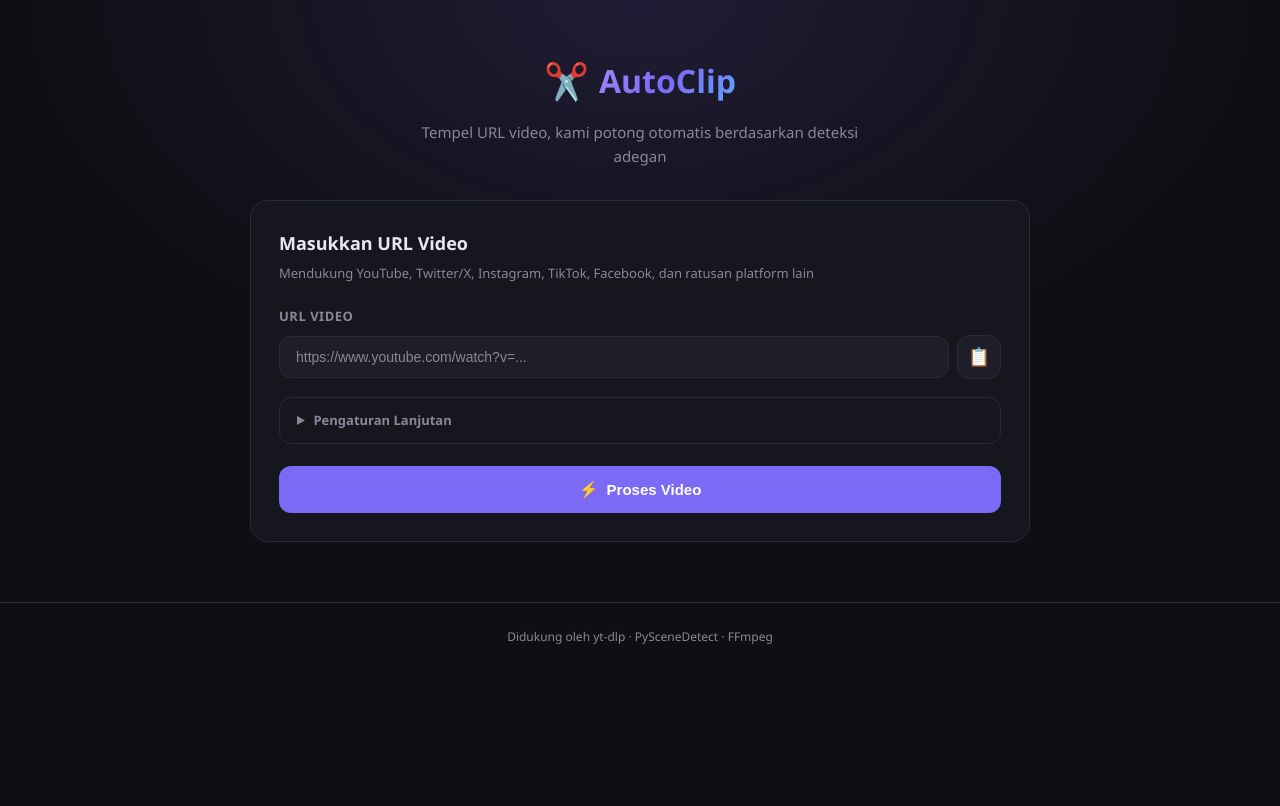
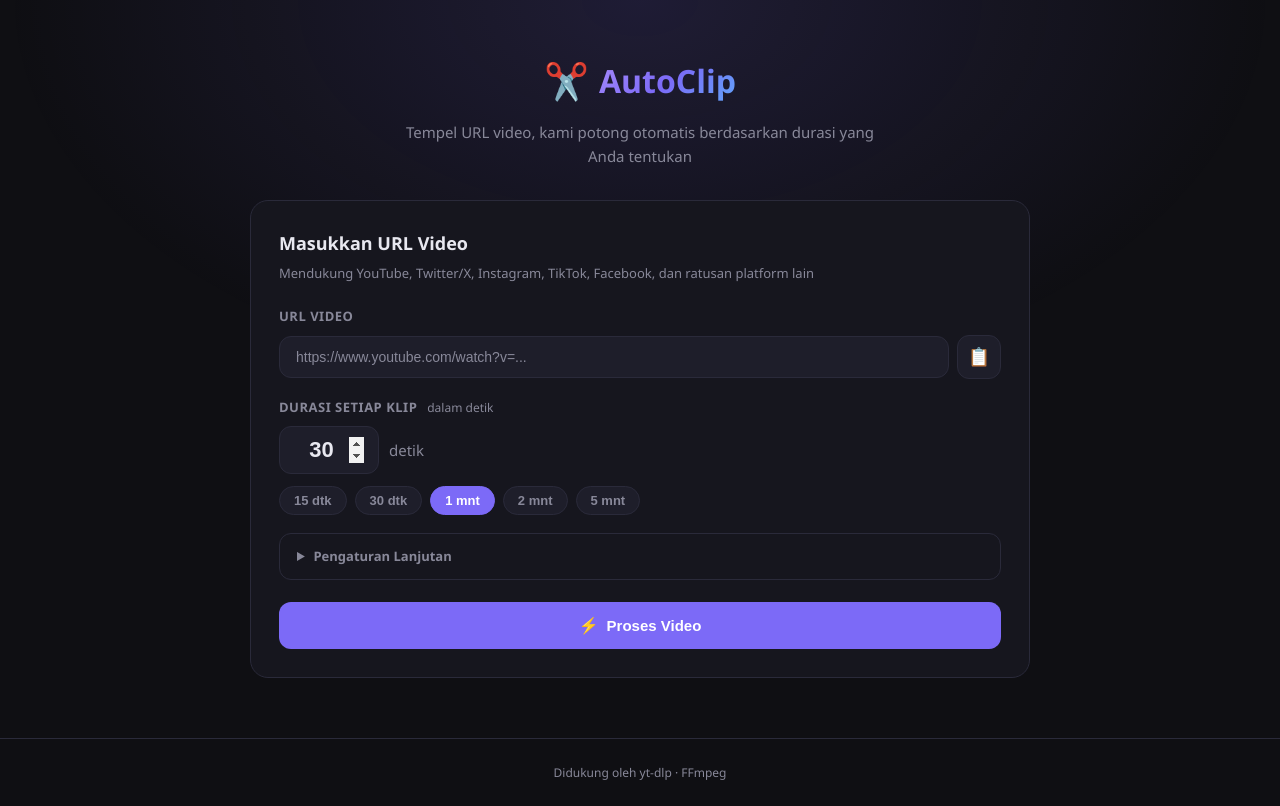
Before and after one commit to mhailcoc3006-creator/clipper, a Flask app: page / in a window 1280 px wide. Before the commit the page ends 644 px from the top, so only its background shows below. Run offline with Flask 3, Linux system fonts and the light colour scheme.

Commit message:
Update video processing to allow duration-based clipping
Replace scene detection with duration-based clipping in main.py, updating templates/index.html and static/app.js to include new UI elements for clip duration and overlap settings.

Replit-Commit-Author: Agent
Replit-Commit-Session-Id: 441f61ff-4ac0-4e70-a198-37b08dabe636
Replit-Commit-Checkpoint-Type: full_checkpoint
Replit-Commit-Event-Id: 9aa9119c-8ad3-4db2-b26d-b087df62e095
Replit-Commit-Screenshot-Url: https://storage.googleapis.com/screenshot-production-us-central1/24d555d7-e459-493b-b2a6-2785e6e0c36f/441f61ff-4ac0-4e70-a198-37b08dabe636/iZmavrS
Replit-Helium-Checkpoint-Created: true

```diff
--- a/main.py
+++ b/main.py
@@ -1,9 +1,8 @@
 import os
 import uuid
 import threading
-import json
 import subprocess
-import re
+import math
 from flask import Flask, request, jsonify, send_from_directory, render_template
 from flask_cors import CORS
 
@@ -18,11 +17,22 @@ os.makedirs(CLIPS_FOLDER, exist_ok=True)
 jobs = {}
 
 
-def sanitize_filename(name):
-    return re.sub(r'[^\w\-_.]', '_', name)
+def get_video_duration(video_path):
+    result = subprocess.run(
+        [
+            "ffprobe", "-v", "error",
+            "-show_entries", "format=duration",
+            "-of", "default=noprint_wrappers=1:nokey=1",
+            video_path,
+        ],
+        capture_output=True,
+        text=True,
+        timeout=30,
+    )
+    return float(result.stdout.strip())
 
 
-def run_job(job_id, url, threshold, min_scene_len):
+def run_job(job_id, url, clip_duration, overlap):
     try:
         jobs[job_id]["status"] = "downloading"
         jobs[job_id]["progress"] = 5
@@ -49,72 +59,42 @@ def run_job(job_id, url, threshold, min_scene_len):
             jobs[job_id]["message"] = f"Gagal mengunduh video: {dl_result.stderr[-300:]}"
             return
 
-        jobs[job_id]["progress"] = 40
-        jobs[job_id]["status"] = "detecting"
-        jobs[job_id]["message"] = "Mendeteksi adegan..."
+        jobs[job_id]["progress"] = 45
+        jobs[job_id]["status"] = "analyzing"
+        jobs[job_id]["message"] = "Menganalisis durasi video..."
 
-        scene_list_path = os.path.join(UPLOAD_FOLDER, f"{job_id}_scenes.json")
+        total_duration = get_video_duration(video_path)
+        step = clip_duration - overlap
+        if step <= 0:
+            step = clip_duration
 
-        detect_result = subprocess.run(
-            [
-                "python", "-c",
-                f"""
-import json
-from scenedetect import open_video, SceneManager
-from scenedetect.detectors import ContentDetector
+        starts = []
+        t = 0.0
+        while t < total_duration:
+            starts.append(t)
+            t += step
 
-video = open_video(r"{video_path}")
-scene_manager = SceneManager()
-scene_manager.add_detector(ContentDetector(threshold={threshold}, min_scene_len={min_scene_len}))
-scene_manager.detect_scenes(video)
-scenes = scene_manager.get_scene_list()
-result = []
-for start, end in scenes:
-    result.append({{"start": start.get_seconds(), "end": end.get_seconds()}})
-with open(r"{scene_list_path}", "w") as f:
-    json.dump(result, f)
-print(f"Found {{len(result)}} scenes")
-"""
-            ],
-            capture_output=True,
-            text=True,
-            timeout=300,
-        )
-
-        if detect_result.returncode != 0:
-            jobs[job_id]["status"] = "error"
-            jobs[job_id]["message"] = f"Gagal deteksi adegan: {detect_result.stderr[-300:]}"
-            return
-
-        with open(scene_list_path, "r") as f:
-            scenes = json.load(f)
-
-        if not scenes:
-            jobs[job_id]["status"] = "error"
-            jobs[job_id]["message"] = "Tidak ada adegan yang terdeteksi. Coba turunkan nilai threshold."
-            return
-
-        jobs[job_id]["progress"] = 60
+        total_clips = len(starts)
+        jobs[job_id]["total_scenes"] = total_clips
+        jobs[job_id]["progress"] = 55
         jobs[job_id]["status"] = "clipping"
-        jobs[job_id]["message"] = f"Memotong {len(scenes)} adegan..."
-        jobs[job_id]["total_scenes"] = len(scenes)
+        jobs[job_id]["message"] = f"Memotong menjadi {total_clips} klip..."
 
         clips = []
-        for i, scene in enumerate(scenes):
+        for i, start in enumerate(starts):
+            actual_duration = min(clip_duration, total_duration - start)
+            if actual_duration < 1.0:
+                break
+
             clip_filename = f"{job_id}_clip_{i+1:03d}.mp4"
             clip_path = os.path.join(CLIPS_FOLDER, clip_filename)
-            start = scene["start"]
-            duration = scene["end"] - scene["start"]
-
-            if duration < 0.5:
-                continue
 
             cut_result = subprocess.run(
                 [
                     "ffmpeg", "-y",
                     "-ss", str(start),
                     "-i", video_path,
-                    "-t", str(duration),
+                    "-t", str(actual_duration),
                     "-c:v", "libx264",
                     "-c:a", "aac",
                     "-movflags", "+faststart",
@@ -122,7 +102,7 @@ print(f"Found {{len(result)}} scenes")
                 ],
                 capture_output=True,
                 text=True,
-                timeout=120,
+                timeout=180,
             )
 
             if cut_result.returncode == 0 and os.path.exists(clip_path):
@@ -131,19 +111,17 @@ print(f"Found {{len(result)}} scenes")
                     "filename": clip_filename,
                     "index": i + 1,
                     "start": round(start, 2),
-                    "end": round(scene["end"], 2),
-                    "duration": round(duration, 2),
+                    "end": round(start + actual_duration, 2),
+                    "duration": round(actual_duration, 2),
                     "size_bytes": size_bytes,
                 })
 
-            progress = 60 + int((i + 1) / len(scenes) * 35)
+            progress = 55 + int((i + 1) / total_clips * 40)
             jobs[job_id]["progress"] = progress
             jobs[job_id]["clips_done"] = i + 1
 
         if os.path.exists(video_path):
             os.remove(video_path)
-        if os.path.exists(scene_list_path):
-            os.remove(scene_list_path)
 
         jobs[job_id]["status"] = "done"
         jobs[job_id]["progress"] = 100
@@ -164,11 +142,13 @@ def index():
 def process_video():
     data = request.get_json()
     url = data.get("url", "").strip()
-    threshold = float(data.get("threshold", 27.0))
-    min_scene_len = int(data.get("min_scene_len", 15))
+    clip_duration = float(data.get("clip_duration", 30))
+    overlap = float(data.get("overlap", 0))
 
     if not url:
         return jsonify({"error": "URL tidak boleh kosong"}), 400
+    if clip_duration < 1:
+        return jsonify({"error": "Durasi klip minimal 1 detik"}), 400
 
     job_id = str(uuid.uuid4())[:8]
     jobs[job_id] = {
@@ -179,7 +159,7 @@ def process_video():
         "url": url,
     }
 
-    thread = threading.Thread(target=run_job, args=(job_id, url, threshold, min_scene_len))
+    thread = threading.Thread(target=run_job, args=(job_id, url, clip_duration, overlap))
     thread.daemon = True
     thread.start()
 
--- a/static/app.js
+++ b/static/app.js
@@ -4,10 +4,9 @@ let pollInterval = null;
 const urlInput = document.getElementById("urlInput");
 const processBtn = document.getElementById("processBtn");
 const pasteBtn = document.getElementById("pasteBtn");
-const thresholdInput = document.getElementById("thresholdInput");
-const thresholdValue = document.getElementById("thresholdValue");
-const minSceneInput = document.getElementById("minSceneInput");
-const minSceneValue = document.getElementById("minSceneValue");
+const clipDurationInput = document.getElementById("clipDurationInput");
+const overlapInput = document.getElementById("overlapInput");
+const overlapValue = document.getElementById("overlapValue");
 
 const progressCard = document.getElementById("progressCard");
 const progressBar = document.getElementById("progressBar");
@@ -24,13 +23,25 @@ const clearAllBtn = document.getElementById("clearAllBtn");
 const errorCard = document.getElementById("errorCard");
 const errorMessage = document.getElementById("errorMessage");
 
-// Range inputs live update
-thresholdInput.addEventListener("input", () => {
-    thresholdValue.textContent = thresholdInput.value;
+// Preset buttons
+document.querySelectorAll(".preset-btn").forEach((btn) => {
+    btn.addEventListener("click", () => {
+        document.querySelectorAll(".preset-btn").forEach((b) => b.classList.remove("active"));
+        btn.classList.add("active");
+        clipDurationInput.value = btn.dataset.val;
+    });
 });
 
-minSceneInput.addEventListener("input", () => {
-    minSceneValue.textContent = minSceneInput.value;
+clipDurationInput.addEventListener("input", () => {
+    document.querySelectorAll(".preset-btn").forEach((b) => b.classList.remove("active"));
+    const val = parseInt(clipDurationInput.value);
+    document.querySelectorAll(".preset-btn").forEach((b) => {
+        if (parseInt(b.dataset.val) === val) b.classList.add("active");
+    });
+});
+
+overlapInput.addEventListener("input", () => {
+    overlapValue.textContent = overlapInput.value + " dtk";
 });
 
 // Paste button
@@ -46,7 +57,6 @@ pasteBtn.addEventListener("click", async () => {
 
 // Process button
 processBtn.addEventListener("click", startProcessing);
-
 urlInput.addEventListener("keydown", (e) => {
     if (e.key === "Enter") startProcessing();
 });
@@ -57,6 +67,14 @@ async function startProcessing() {
         urlInput.focus();
         urlInput.style.borderColor = "var(--error)";
         setTimeout(() => urlInput.style.borderColor = "", 1500);
+        return;
+    }
+
+    const clipDuration = parseFloat(clipDurationInput.value);
+    if (!clipDuration || clipDuration < 1) {
+        clipDurationInput.focus();
+        clipDurationInput.style.borderColor = "var(--error)";
+        setTimeout(() => clipDurationInput.style.borderColor = "", 1500);
         return;
     }
 
@@ -72,8 +90,8 @@ async function startProcessing() {
             headers: { "Content-Type": "application/json" },
             body: JSON.stringify({
                 url,
-                threshold: parseFloat(thresholdInput.value),
-                min_scene_len: parseInt(minSceneInput.value),
+                clip_duration: clipDuration,
+                overlap: parseFloat(overlapInput.value),
             }),
         });
 
@@ -121,7 +139,7 @@ function updateProgress(job) {
     progressMessage.textContent = job.message || "";
 
     if (job.clips_done && job.total_scenes) {
-        progressClips.textContent = `${job.clips_done} / ${job.total_scenes} adegan`;
+        progressClips.textContent = `${job.clips_done} / ${job.total_scenes} klip`;
     } else {
         progressClips.textContent = "";
     }
@@ -133,7 +151,7 @@ function showResults(clips) {
     processBtn.innerHTML = '<span class="btn-icon-left">⚡</span> Proses Video';
 
     if (!clips || clips.length === 0) {
-        showError("Tidak ada klip yang dihasilkan. Coba turunkan nilai sensitivitas deteksi.");
+        showError("Tidak ada klip yang dihasilkan. Pastikan URL valid dan coba lagi.");
         return;
     }
 
--- a/static/style.css
+++ b/static/style.css
@@ -193,6 +193,69 @@ input[type="range"]::-webkit-slider-thumb {
     color: var(--accent);
     min-width: 30px;
     text-align: right;
+}
+
+/* Duration input */
+.duration-group { margin-bottom: 18px; }
+
+.duration-input-wrap {
+    display: flex;
+    align-items: center;
+    gap: 10px;
+    margin-bottom: 12px;
+}
+
+.duration-input-wrap input[type="number"] {
+    width: 100px;
+    background: var(--surface2);
+    border: 1px solid var(--border);
+    border-radius: var(--radius);
+    padding: 10px 14px;
+    color: var(--text);
+    font-size: 22px;
+    font-weight: 700;
+    outline: none;
+    transition: border-color 0.2s, box-shadow 0.2s;
+    text-align: center;
+}
+
+.duration-input-wrap input[type="number"]:focus {
+    border-color: var(--accent);
+    box-shadow: 0 0 0 3px var(--accent-glow);
+}
+
+.duration-input-wrap input[type="number"]::-webkit-inner-spin-button,
+.duration-input-wrap input[type="number"]::-webkit-outer-spin-button { opacity: 1; }
+
+.duration-unit {
+    font-size: 15px;
+    color: var(--text-muted);
+    font-weight: 500;
+}
+
+.duration-presets {
+    display: flex;
+    flex-wrap: wrap;
+    gap: 8px;
+}
+
+.preset-btn {
+    padding: 6px 14px;
+    border-radius: 99px;
+    border: 1px solid var(--border);
+    background: var(--surface2);
+    color: var(--text-muted);
+    font-size: 13px;
+    font-weight: 600;
+    cursor: pointer;
+    transition: background 0.15s, color 0.15s, border-color 0.15s;
+}
+
+.preset-btn:hover { background: var(--border); color: var(--text); }
+.preset-btn.active {
+    background: var(--accent);
+    color: white;
+    border-color: var(--accent);
 }
 
 /* Advanced toggle */
--- a/templates/index.html
+++ b/templates/index.html
@@ -14,7 +14,7 @@
             <span class="logo-icon">✂️</span>
             <span class="logo-text">AutoClip</span>
         </div>
-        <p class="tagline">Tempel URL video, kami potong otomatis berdasarkan deteksi adegan</p>
+        <p class="tagline">Tempel URL video, kami potong otomatis berdasarkan durasi yang Anda tentukan</p>
     </header>
 
     <main class="container">
@@ -38,27 +38,37 @@
                 </div>
             </div>
 
+            <div class="duration-group">
+                <div class="form-group">
+                    <label for="clipDurationInput">
+                        Durasi Setiap Klip
+                        <span class="hint">dalam detik</span>
+                    </label>
+                    <div class="duration-input-wrap">
+                        <input type="number" id="clipDurationInput" min="1" max="3600" value="30" step="1" />
+                        <span class="duration-unit">detik</span>
+                    </div>
+                    <div class="duration-presets">
+                        <button class="preset-btn" data-val="15">15 dtk</button>
+                        <button class="preset-btn" data-val="30">30 dtk</button>
+                        <button class="preset-btn active" data-val="60">1 mnt</button>
+                        <button class="preset-btn" data-val="120">2 mnt</button>
+                        <button class="preset-btn" data-val="300">5 mnt</button>
+                    </div>
+                </div>
+            </div>
+
             <details class="advanced-toggle">
                 <summary>Pengaturan Lanjutan</summary>
                 <div class="advanced-grid">
                     <div class="form-group">
-                        <label for="thresholdInput">
-                            Sensitivitas Deteksi
-                            <span class="hint">Nilai lebih rendah = lebih banyak klip</span>
+                        <label for="overlapInput">
+                            Tumpang Tindih
+                            <span class="hint">detik yang diulang antar klip</span>
                         </label>
                         <div class="range-row">
-                            <input type="range" id="thresholdInput" min="5" max="60" value="27" step="1" />
-                            <span id="thresholdValue" class="range-value">27</span>
-                        </div>
-                    </div>
-                    <div class="form-group">
-                        <label for="minSceneInput">
-                            Panjang Minimum Adegan (frame)
-                            <span class="hint">Abaikan adegan lebih pendek dari ini</span>
-                        </label>
-                        <div class="range-row">
-                            <input type="range" id="minSceneInput" min="5" max="60" value="15" step="1" />
-                            <span id="minSceneValue" class="range-value">15</span>
+                            <input type="range" id="overlapInput" min="0" max="30" value="0" step="1" />
+                            <span id="overlapValue" class="range-value">0 dtk</span>
                         </div>
                     </div>
                 </div>
@@ -90,7 +100,7 @@
         <!-- Results Section -->
         <section id="resultsSection" style="display:none">
             <div class="results-header">
-                <h2 class="section-title">Klip Hasil Deteksi</h2>
+                <h2 class="section-title">Klip Hasil Pemotongan</h2>
                 <div class="results-actions">
                     <span class="clip-count" id="clipCount"></span>
                     <button id="downloadAllBtn" class="btn-secondary">⬇️ Unduh Semua</button>
@@ -111,7 +121,7 @@
     </main>
 
     <footer class="footer">
-        <p>Didukung oleh yt-dlp · PySceneDetect · FFmpeg</p>
+        <p>Didukung oleh yt-dlp · FFmpeg</p>
     </footer>
 
     <script src="/static/app.js"></script>
```
Also changed, not shown: 3 other files.
